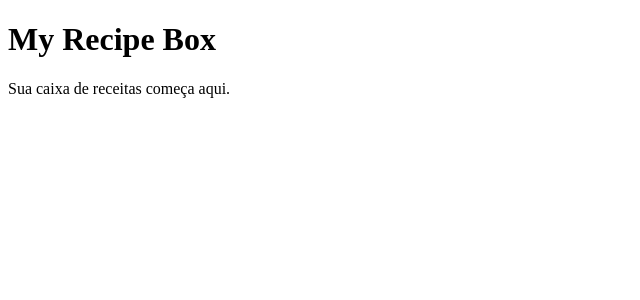
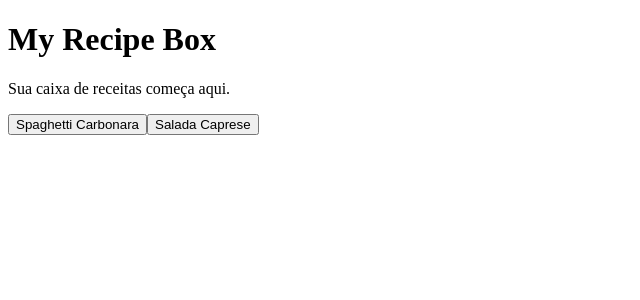
Before and after one commit to fehliperamos4/recipe-box, an Angular app: page / in a window 1280 px wide. Shown: the top 300 px of the page, without its empty margins (0-640 px from the left). Built offline with nearby package versions, Linux system fonts and the light colour scheme.

Commit message:
feat: modulo 3 - eventos de clique

```diff
--- a/src/app/app.html
+++ b/src/app/app.html
@@ -1,4 +1,6 @@
 <main>
   <h1>{{ title() }}</h1>
   <p>Sua caixa de receitas começa aqui.</p>
+  <button type="button" (click)="showCarbonara()">Spaghetti Carbonara</button>
+  <button type="button" (click)="showCaprese()">Salada Caprese</button>
 </main>
--- a/src/app/app.ts
+++ b/src/app/app.ts
@@ -8,4 +8,12 @@ import { Component, signal } from '@angular/core';
 })
 export class App {
   protected readonly title = signal('My Recipe Box');
+
+  protected showCarbonara(): void {
+    console.log('Receita selecionada: Spaghetti Carbonara');
+  }
+
+  protected showCaprese(): void {
+    console.log('Receita selecionada: Salada Caprese');
+  }
 }
```
